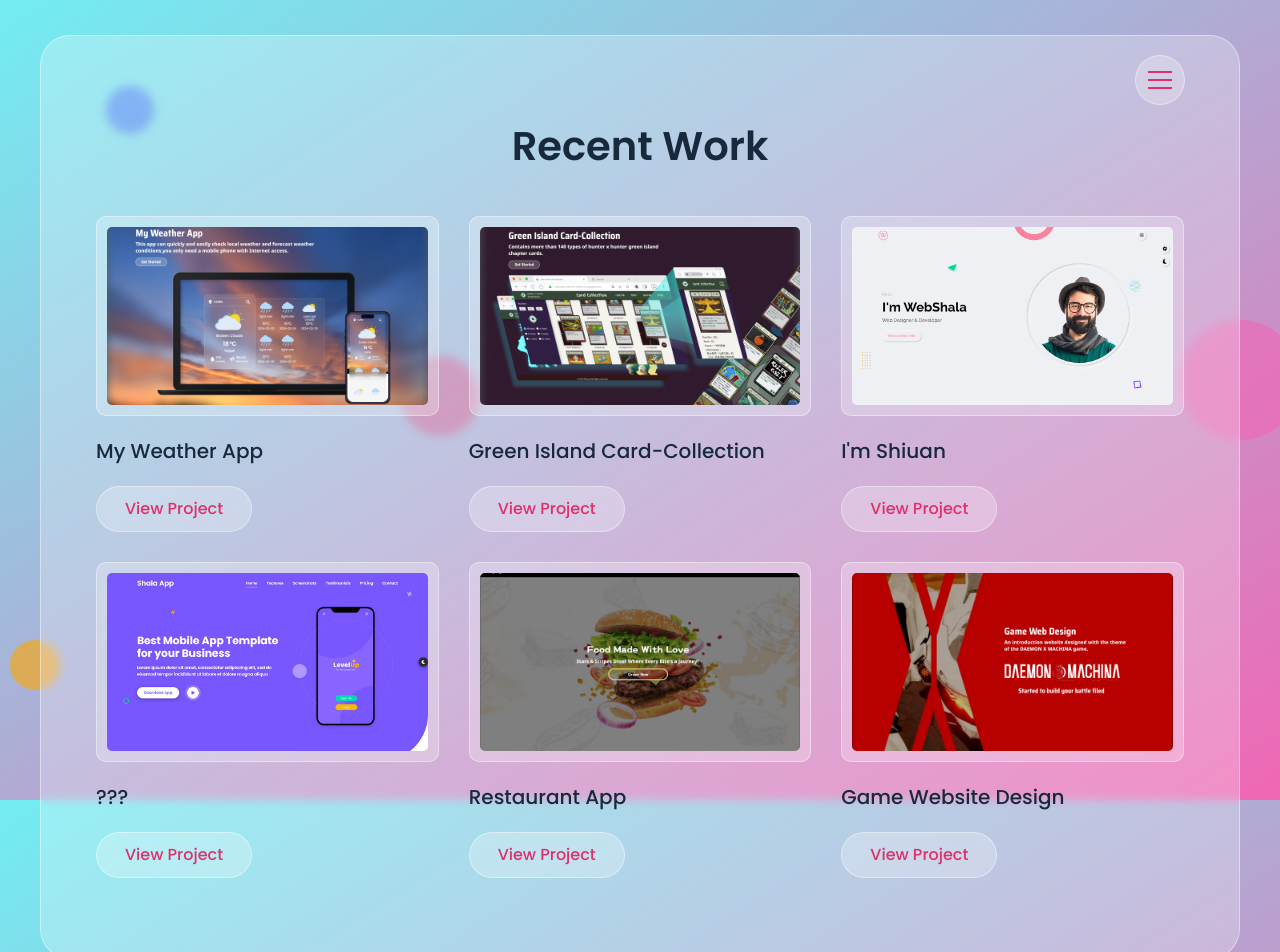
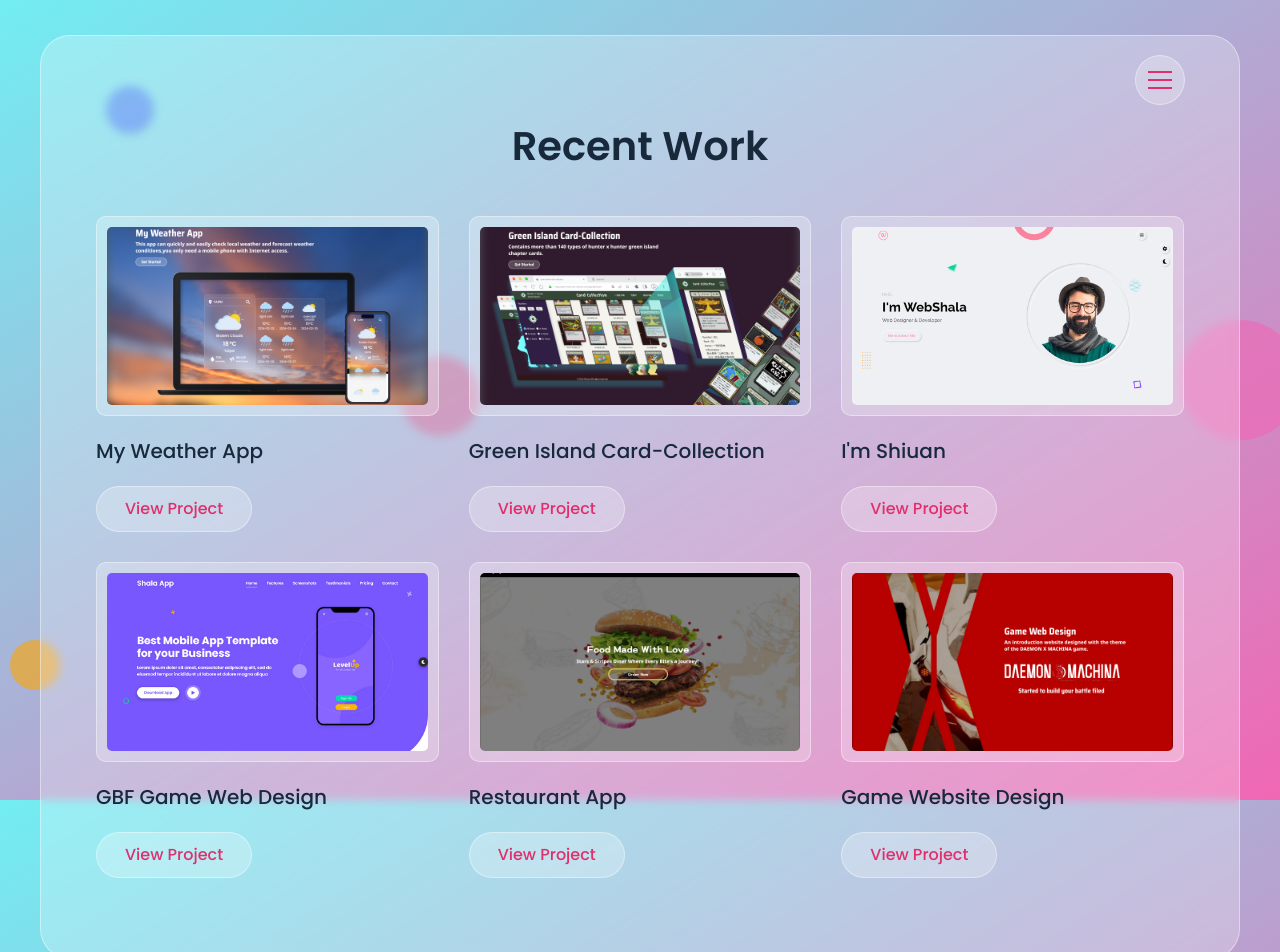
Before and after one commit to Addi850330/ShiuanPortfolio, a Next.js app: page /profolio in a window 1280 px wide. Shown: the top 952 px of the page. Built offline with nearby package versions, Linux system fonts and the light colour scheme.

Commit message:
data update

```diff
--- a/app/profolio/portfolio.js
+++ b/app/profolio/portfolio.js
@@ -34,12 +34,12 @@ export const data = [
       {
         id: 3,
         img: "/img/portfolio/4.jpg",
-        title: "???",
+        title: "GBF Game Web Design",
         des: "Lorem ipsum dolor sit amet consectetur adipisicing elit.Minima esse perferendis corporis animi vero ipsa asperioresquae deleniti soluta sapiente aspernatur tempora, non nisidolorem! Iusto expedita, officiis rerum doloremque, nostrumdignissimos quidem quae sequi possimus voluptate eum doloremlibero.",
         date: "4 Dec 2020",
         used: "Html, Css ,javascript",
         role: "Frontend",
-        view: "www.domain.com",
+        view: "https://gbf-slider3d.vercel.app/",
       },
       {
         id: 4,
```
